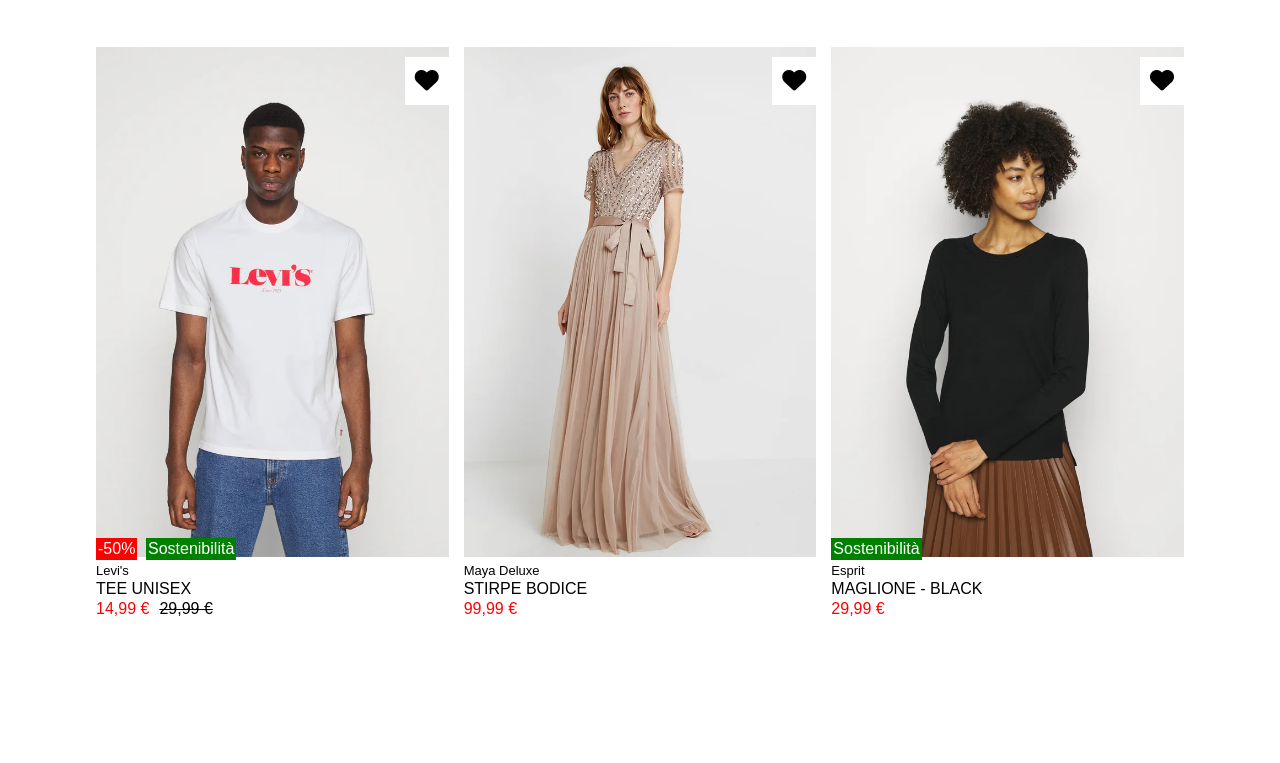
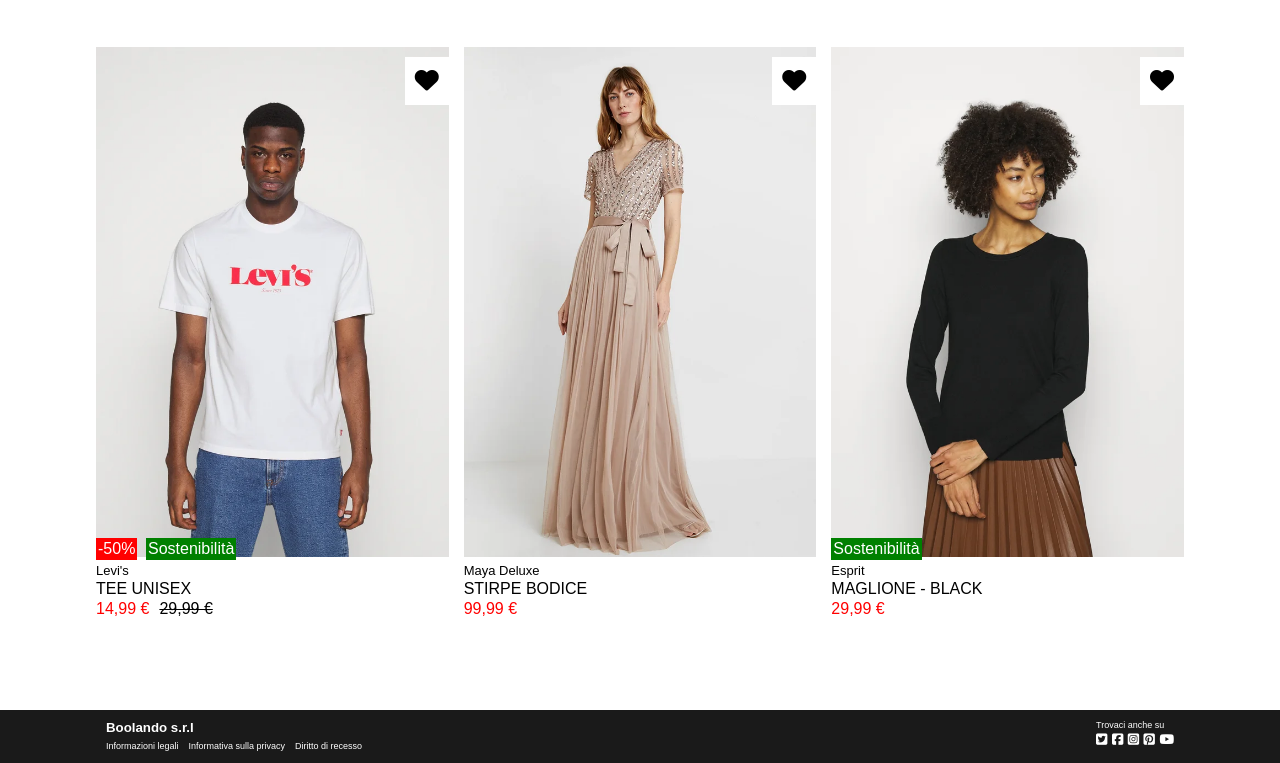
Before and after one commit to PierdomenicoPacilio/html-css-boolando, a plain HTML site: page index.html in a window 1280 px wide. Shown: the part 680-1443 px from the top of the page. Before the commit the page ends 1390 px from the top, so only its background shows below. Drawn offline with Linux system fonts and the light colour scheme.

Commit message:
feat: footer completed

```diff
--- a/css/style.css
+++ b/css/style.css
@@ -189,3 +189,50 @@ main{
     right: 0;
     color: #ff0000;
 }
+
+
+
+
+/*****************
+    footer
+*****************/
+
+footer {
+    background-color: #1a1a1a;
+}
+
+.bot {
+    justify-content: space-between;
+    max-width: 85%;
+    margin: 0 auto;
+}
+
+.bot-item{
+    flex-direction: column;
+    padding: 10px;
+}
+
+.list{
+    list-style: none;
+    gap: 10px;
+}
+
+h5{
+    color: #ffffff;
+}
+
+.list li a{
+    font-size: xx-small;
+    color: #ffffff;
+    text-decoration: none;
+}
+
+.bot-item span{
+    color: #ffffff;
+    font-size: xx-small;
+}
+
+#socials a{
+    color: #ffffff;
+    font-size: small;
+}
--- a/index.html
+++ b/index.html
@@ -41,6 +41,7 @@
 
    <main>
         <div id="main-box" class="container">
+            <!-- prodotto 1 -->
             <section class="col container">
                 <a class="foto-1" href="#"><img src="img/1.webp" alt="Articolo 1"></a>
                 <a class="foto-2" href="#"><img src="img/1b.webp" alt="Articolo 1"></a>
@@ -55,6 +56,7 @@
                 </div>
             </section>
 
+            <!-- prodotto 2 -->
             <section class="col container">
                 <a class="foto-1" href="#"><img src="img/2.webp" alt="Articolo 1"></a>
                 <a class="foto-2" href="#"><img src="img/2b.webp" alt="Articolo 1"></a>
@@ -68,6 +70,7 @@
                 </div>
             </section>
 
+            <!-- prodotto 3 -->
             <section class="col container">
                 <a class="foto-1" href="#"><img src="img/3.webp" alt="Articolo 1"></a>
                 <a class="foto-2" href="#"><img src="img/3b.webp" alt="Articolo 1"></a>
@@ -81,6 +84,7 @@
                 </div>
             </section>
 
+            <!-- prodotto 4 -->
             <section class="col container">
                 <a class="foto-1" href="#"><img src="img/4.webp" alt="Articolo 1"></a>
                 <a class="foto-2" href="#"><img src="img/4b.webp" alt="Articolo 1"></a>
@@ -94,6 +98,7 @@
                     <a class="cuoricino-2" href="#"><i class="fa-solid fa-heart"></i></a>
             </section>
 
+            <!-- prodotto 5 -->
             <section class="col container">
                 <a class="foto-1" href="#"><img src="img/5.webp" alt="Articolo 1"></a>
                 <a class="foto-2" href="#"><img src="img/5b.webp" alt="Articolo 1"></a>
@@ -105,6 +110,7 @@
                     <a class="cuoricino-2" href="#"><i class="fa-solid fa-heart"></i></a>
             </section>
 
+            <!-- prodotto 6 -->
             <section class="col container">
                 <a class="foto-1" href="#"><img src="img/6.webp" alt="Articolo 1"></a>
                 <a class="foto-2" href="#"><img src="img/6b.webp" alt="Articolo 1"></a>
@@ -119,6 +125,27 @@
         </div>
    </main>
 
-   <footer></footer>
+   <footer>
+        <section class="container bot">
+            <div class="container bot-item">
+                <h5>Boolando s.r.l</h5>
+                <ul class="container list">
+                    <li><a href="#">Informazioni legali</a></li>
+                    <li><a href="#">Informativa sulla privacy</a></li>
+                    <li><a href="#">Diritto di recesso</a></li>
+                </ol>
+            </div>
+            <div class="container bot-item">
+                <span>Trovaci anche su</span>
+                <div id="socials">
+                    <a href="#"><i class="fa-brands fa-square-twitter"></i></a>
+                    <a href="#"><i class="fa-brands fa-square-facebook"></i></a>
+                    <a href="#"><i class="fa-brands fa-square-instagram"></i></a>
+                    <a href="#"><i class="fa-brands fa-square-pinterest"></i></a>
+                    <a href="#"><i class="fa-brands fa-youtube"></i></a>
+                </div>
+            </div>
+        </section>
+   </footer>
 </body>
 </html>
```
